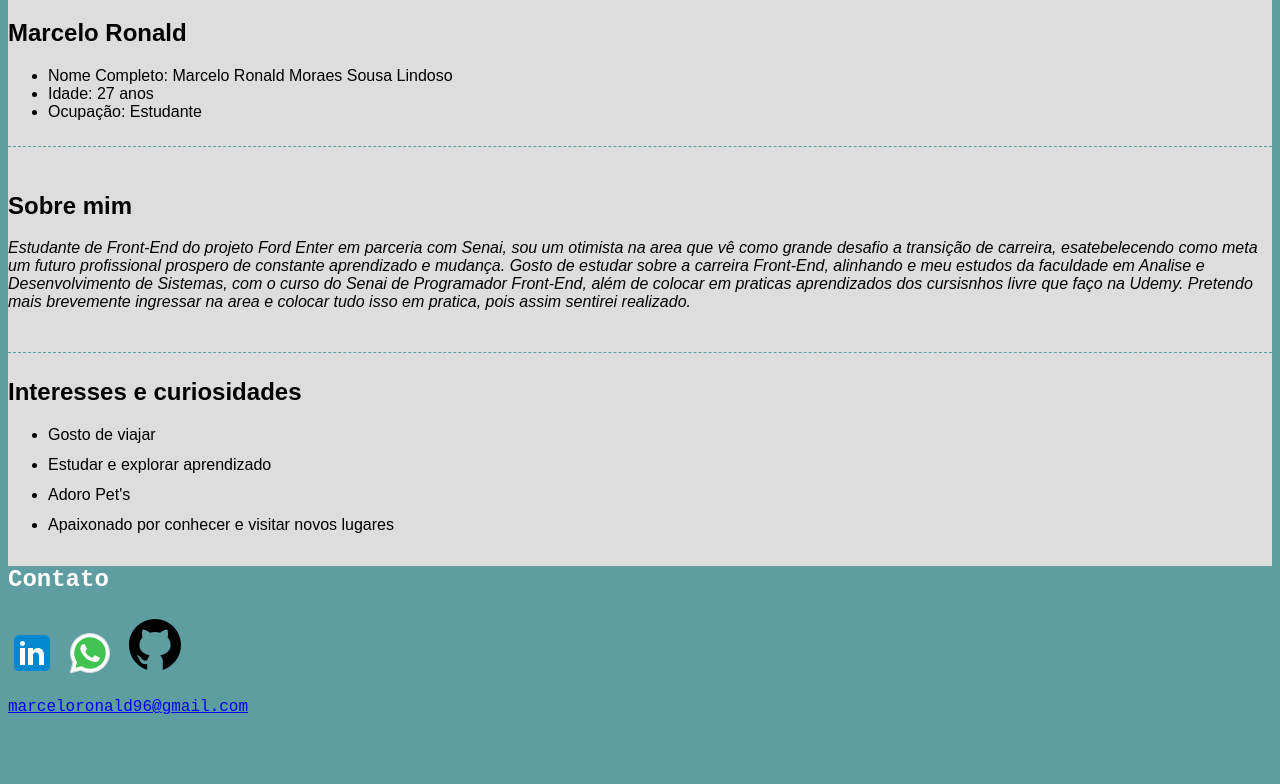
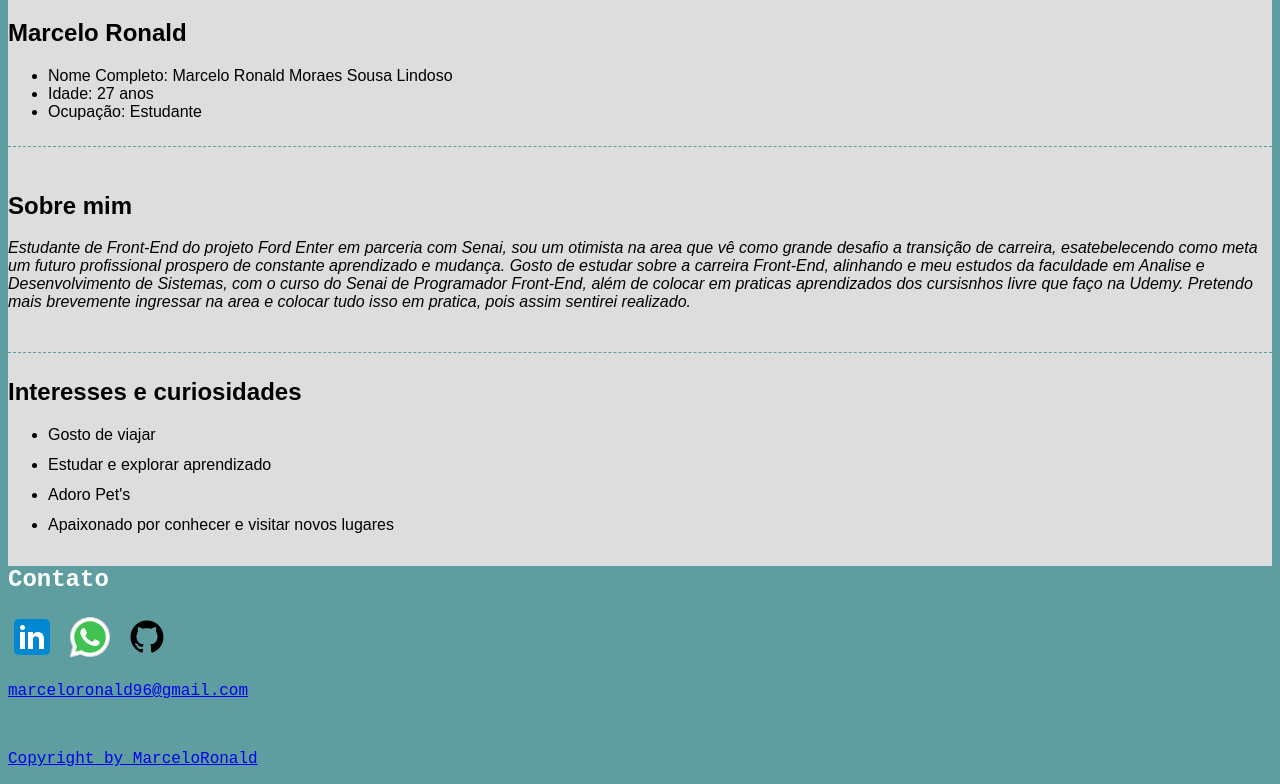
Before and after one commit to marceloronald96/avaliacao-frontend, a plain HTML site: page index.html in a window 1280 px wide. Shown: the part 325-1109 px from the top of the page. Before the commit the page ends 1057 px from the top, so only its background shows below. Drawn offline with Linux system fonts and the light colour scheme; files whose address does not match are found by name.

Commit message:
Copyright adicionado

```diff
--- a/index.html
+++ b/index.html
@@ -32,7 +32,9 @@
         <p>Estudante de Front-End do projeto Ford Enter em parceria com Senai, sou um otimista na area que vê como
             grande desafio a transição de carreira, esatebelecendo como meta um futuro profissional prospero de
             constante aprendizado e mudança.
-            Gosto de estudar sobre a carreira Front-End, alinhando e meu estudos da faculdade em Analise e Desenvolvimento de Sistemas, com o curso do Senai de Programador Front-End, além de colocar em praticas aprendizados dos cursisnhos livre que faço na Udemy.
+            Gosto de estudar sobre a carreira Front-End, alinhando e meu estudos da faculdade em Analise e
+            Desenvolvimento de Sistemas, com o curso do Senai de Programador Front-End, além de colocar em praticas
+            aprendizados dos cursisnhos livre que faço na Udemy.
             Pretendo mais brevemente ingressar na area e colocar tudo isso em pratica, pois assim sentirei realizado.
         </p>
     </section>
@@ -51,10 +53,11 @@
 <footer class="footer-profile">
     <h2>Contato</h2>
     <a href="//www.linkedin.com/in/marcelo-ronald/"><img src="./img/icons8-linkedin.svg" alt="Linkedin"></a>
-    <a href="//wa.me/5511977310956?text=Ol%C3%A1%21+Ecnontrei+seu+perfil+atrav%C3%A9s+do+seu+site+oficial%2C+tenho+interesse+no+seu+curr%C3%ADculo%21"><img
-            src="./img/icons8-whatsapp.svg" alt="Whatsapp"></a>
-    <a href= "https://github.com/marceloronald96"><img src="./img/icons8-github.svg" alt="Github">
-        <p>marceloronald96@gmail.com</p>
+    <a href="//wa.me/5511977310956?text=Ol%C3%A1%21+Ecnontrei+seu+perfil+atrav%C3%A9s+do+seu+site+oficial%2C+tenho+interesse+no+seu+curr%C3%ADculo%21"><img src="./img/icons8-whatsapp.svg" alt="Whatsapp"></a>
+    <a href="https://github.com/marceloronald96"><img src="./img/icons8-github (1).svg" alt="Github">
+    <p>marceloronald96@gmail.com</p><br>
+
+    <p>Copyright by MarceloRonald</p>
 
 </footer>
 
```
Also changed, not shown: img/icons8-github (1).svg (added).
